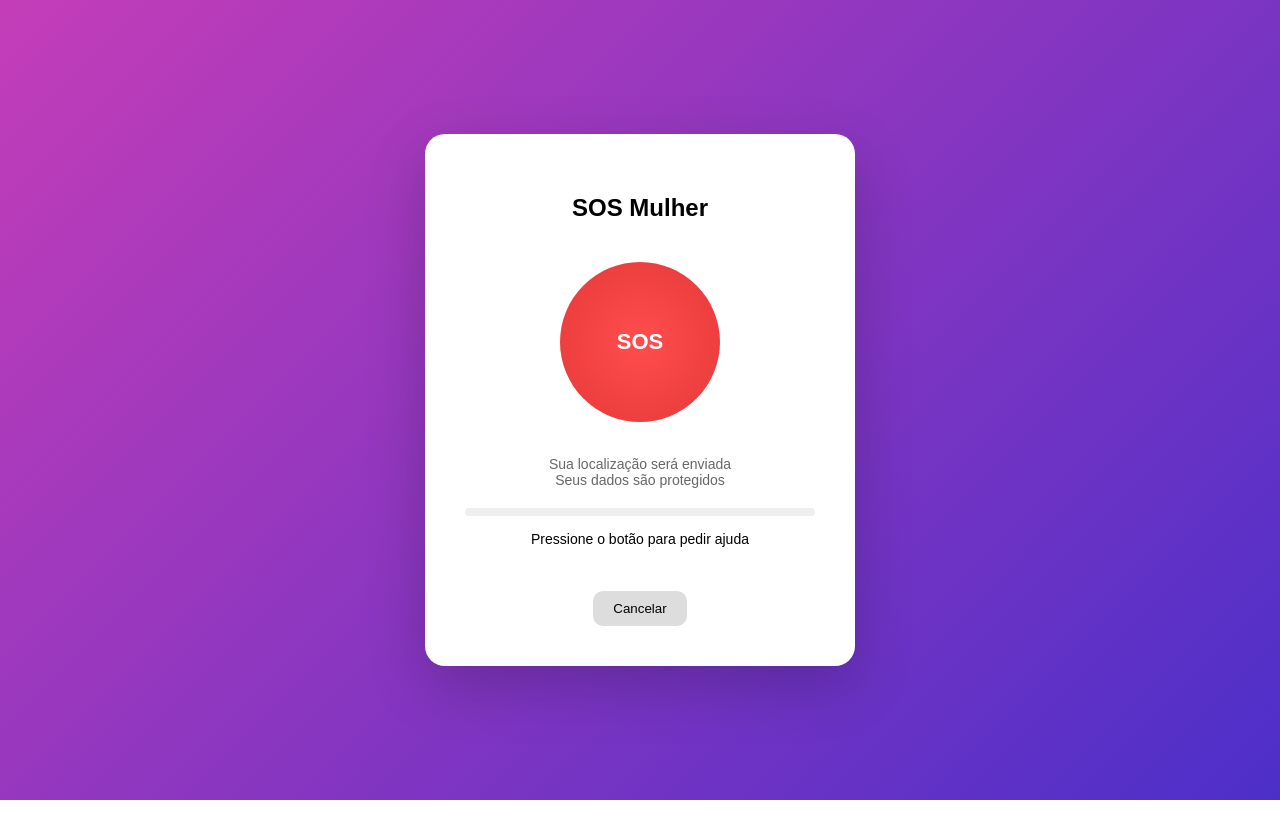
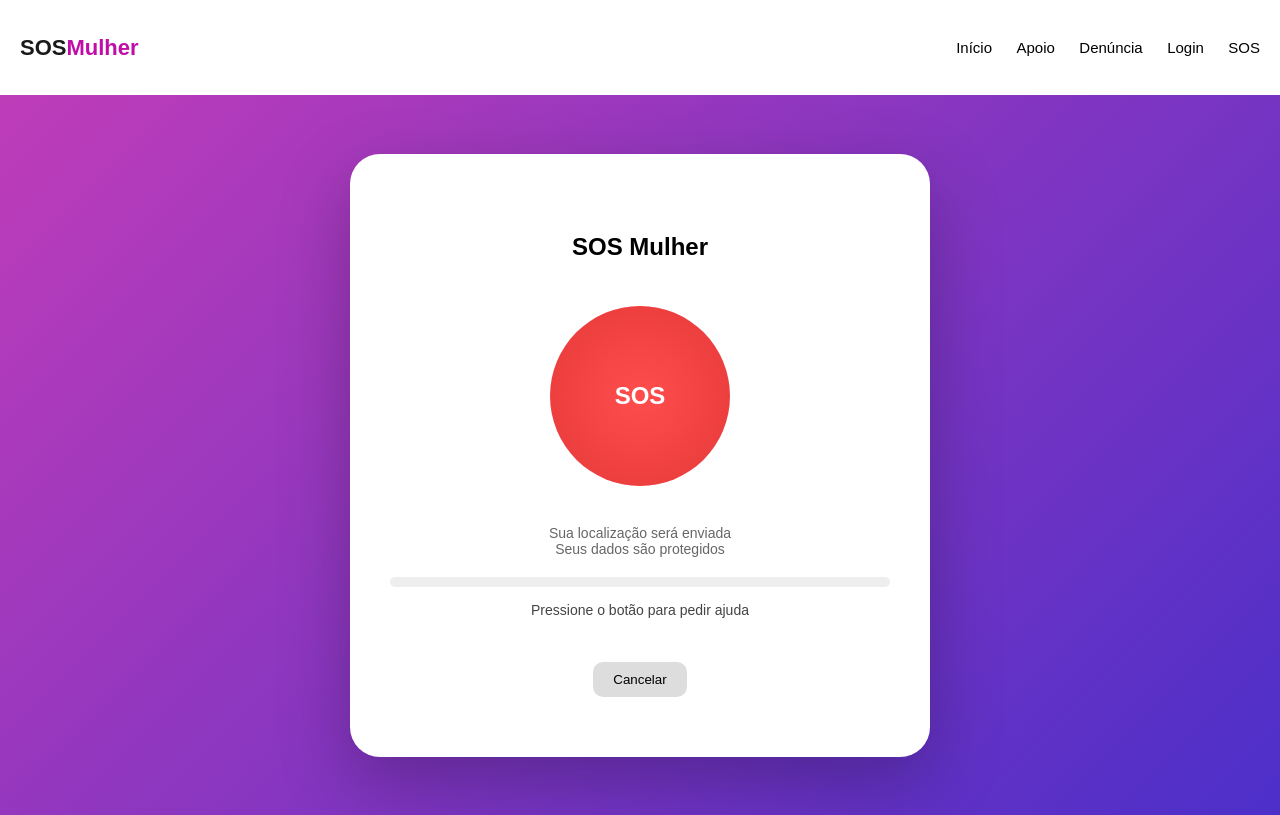
Before and after one commit to ferestevesr/sosmulherpi, a Python web app: template templates/sos.html in a window 1280 px wide. Run offline with Jinja, Linux system fonts and the light colour scheme; the template is opened without the code that fills it, so the values that code supplies are empty.

Commit message:
pagina sos

```diff
--- a/css/sos.css
+++ b/css/sos.css
@@ -1,26 +1,72 @@
-
 /* FUNDO */
 body {
   margin: 0;
   font-family: Arial;
-    height: 100vh;
+  min-height: 100vh;
 
+  background: linear-gradient(135deg, #c43db8, #4c2fc9);
+}
+
+/* CONTAINER PRA CENTRALIZAR SÓ O CARD */
+.sos-container {
   display: flex;
   align-items: center;
   justify-content: center;
 
-    background: linear-gradient(135deg, #c43db8, #4c2fc9);
+  min-height: calc(100vh - 80px);
+}
+
+/* HEADER */
+.header {
+  background: #ffffff;
+  position: sticky;
+  top: 0;
+  z-index: 1000;
+}
+
+.header-content {
+  display: flex;
+  justify-content: space-between;
+  align-items: center;
+  padding: 20px;
+}
+
+.logo {
+  font-size: 22px;
+  font-weight: bold;
+  color: #1a1a1a;
+}
+
+.logo span {
+  color: #c00da8;
+}
+
+/* NAV */
+.nav a {
+  margin-left: 20px;
+  text-decoration: none;
+  color: #000;
+  font-size: 15px;
+  transition: 0.3s;
+}
+
+.nav a:hover {
+  color: #e649d1;
 }
 
 /* CARD */
 .card {
   background: white;
-    padding: 40px;
-    border-radius: 20px;
-    width: 350px;
+
+  padding: 60px 40px;
+  border-radius: 30px;
+
+  width: 100%;
+  max-width: 500px;
+
   text-align: center;
 
-    box-shadow: 0 20px 60px rgba(0,0,0,0.2);
+  box-shadow: 0 25px 70px rgba(0,0,0,0.25);
 }
 
 /* TÍTULO */
@@ -30,23 +76,25 @@ body {
 
 /* BOTÃO SOS */
 #btnSOS {
-    width: 160px;
-    height: 160px;
+  width: 180px;
+  height: 180px;
   border-radius: 50%;
   border: none;
 
   background: radial-gradient(circle, #ff4d4d, #e63939);
   color: white;
-    font-size: 22px;
+
+  font-size: 24px;
   font-weight: bold;
+
   cursor: pointer;
+  margin: 25px 0;
 
-    margin: 20px 0;
   transition: 0.3s;
 }
 
 #btnSOS:hover {
-    transform: scale(1.05);
+  transform: scale(1.08);
 }
 
 /* TEXTO */
@@ -59,7 +107,7 @@ body {
 /* BARRA */
 .progresso {
   width: 100%;
-    height: 8px;
+  height: 10px;
   background: #eee;
   border-radius: 10px;
   overflow: hidden;
@@ -69,7 +117,7 @@ body {
 .barra {
   height: 100%;
   width: 0%;
-    background: #e649d1;
+  background: linear-gradient(90deg, #e649d1, #6a44dd);
   transition: width 0.5s;
 }
 
@@ -78,6 +126,7 @@ body {
   font-size: 14px;
   min-height: 40px;
   margin-bottom: 20px;
+  color: #444;
 }
 
 /* CANCELAR */
@@ -88,3 +137,7 @@ body {
   border-radius: 10px;
   cursor: pointer;
 }
+
+.cancelar:hover {
+  background: #ccc;
+}
--- a/templates/sos.html
+++ b/templates/sos.html
@@ -8,13 +8,32 @@
 
 <body>
 
+    <header class="header">
+        <div class="container header-content">
+
+          <h1 class="logo">SOS<span>Mulher</span></h1>
+
+          <nav class="nav">
+            <a href="index.html">Início</a>
+            <a href="/templates/apoio.html">Apoio</a>
+            <a href="/templates/denuncia.html">Denúncia</a>
+            <a href="/templates/login.html">Login</a>
+            <a href="/templates/sos.html" class="btn-sos-nav">SOS</a>
+          </nav>
+
+        </div>
+      </header>
+      <div class="sos-container">
         <div class="card">
 
           <h2>SOS Mulher</h2>
 
           <button id="btnSOS">SOS</button>
 
-  <p class="info">Sua localização será enviada<br>Seus dados são protegidos</p>
+          <p class="info">
+            Sua localização será enviada<br>
+            Seus dados são protegidos
+          </p>
 
           <div class="progresso">
             <div class="barra" id="barra"></div>
@@ -27,6 +46,7 @@
           <button class="cancelar">Cancelar</button>
 
         </div>
+      </div>
 
 <script src="/js/sos.js"></script>
 
```
Also changed, not shown: css/style.css (+16 -1 lines). Lines whose indentation alone changed are shown as unchanged.
